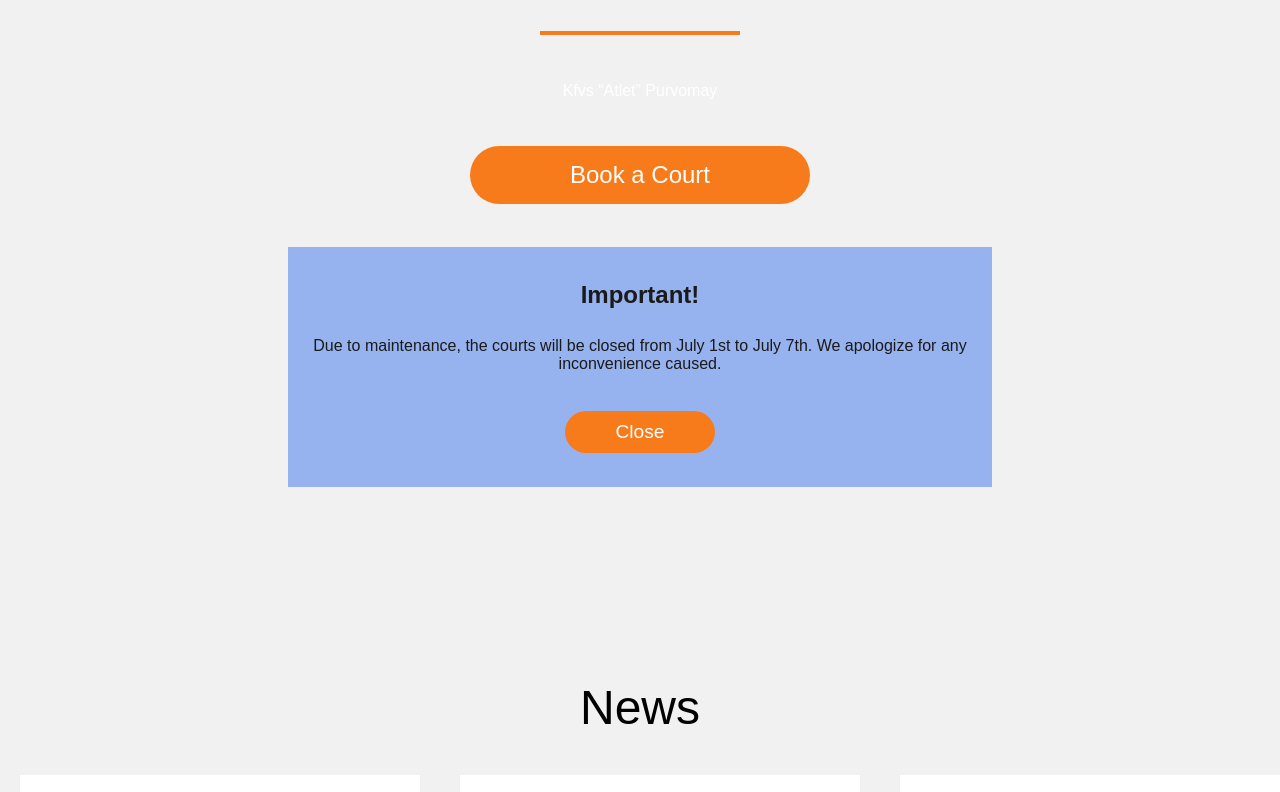
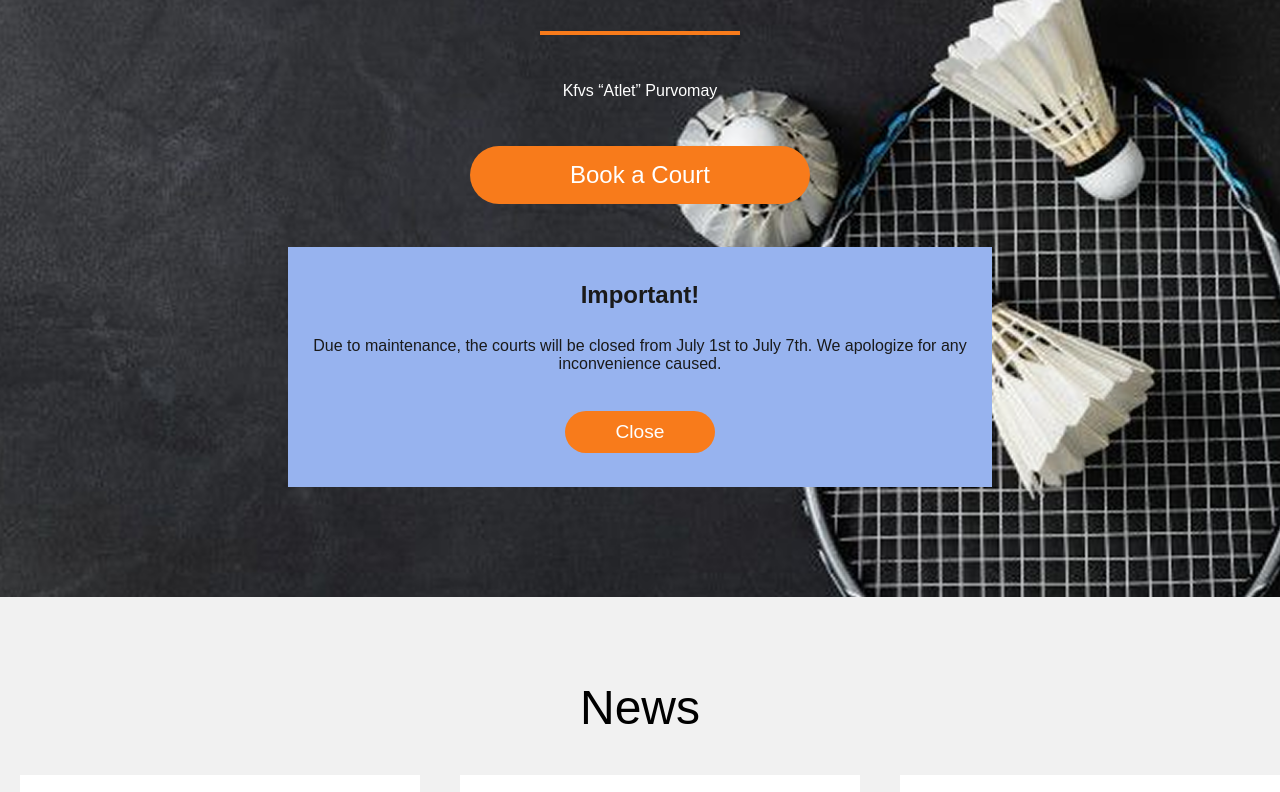
Before and after one commit to basiaszafraniec/misha-hopefully-last-one, a plain HTML site: page index.html in a window 1280 px wide. Shown: the part 203-995 px from the top of the page. Drawn offline with Linux system fonts and the light colour scheme; the site is published under a folder, as on GitHub Pages, so addresses that start at the root find nothing.

Commit message:
forgot about bg oopsie

```diff
--- a/styles.css
+++ b/styles.css
@@ -69,7 +69,7 @@ nav {
 }
 
 .hero {
-    background: url('/img/home-bg.png') no-repeat center center/cover;
+    background: url('img/home-bg.png') no-repeat center center/cover;
 
 }
 
```
